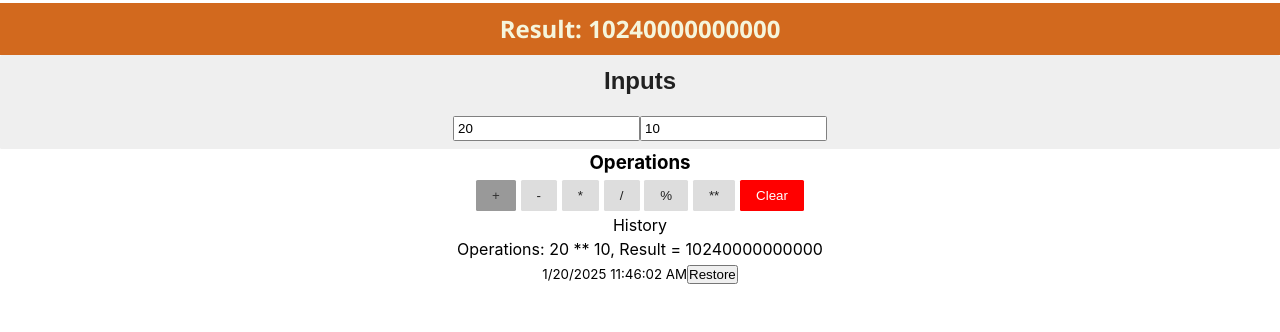
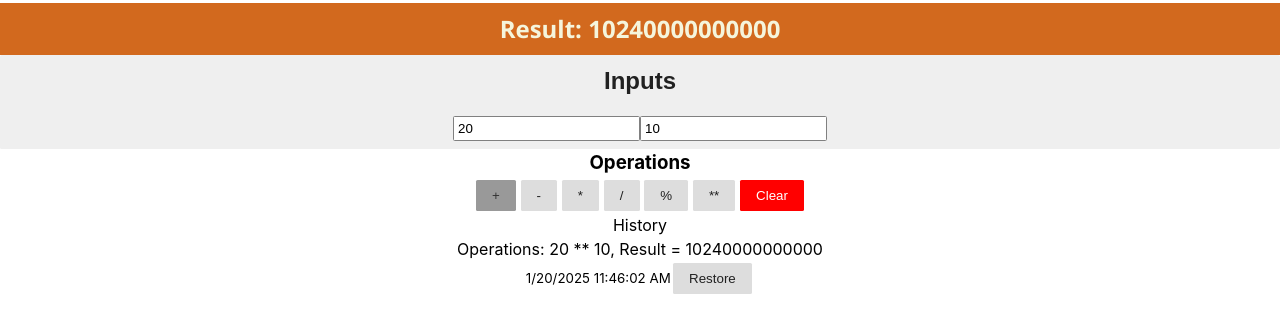
Before and after one commit to kamrulhasan2/Simple-Calculator, a React (Vite) app: page / in a window 1280 px wide. Both pictures are taken after a click on the button "**". Shown: the top 332 px of the page. Built offline with nearby package versions, Linux system fonts and the light colour scheme.

Commit message:
reate historyItem and HistorySection component and fix some issue

```diff
--- a/src/App.jsx
+++ b/src/App.jsx
@@ -1,9 +1,8 @@
 import React, { useState } from 'react';
 import './App.css';
-import NumberField from './components/ui/NumberField';
-import Button from './components/ui/Button';
 import InputSection from './components/inputs/InputSection';
 import OperationSection from './components/operations/OperationSection';
+import HistorySection from './components/history/HistorySection';
 
 const initalInputState = {
   a: 20,
@@ -61,7 +60,7 @@ function App() {
       result
     }
 
-    // setHistories({history, ...histories});
+
     setHistories([history, ...histories]);
   }
 
@@ -82,31 +81,11 @@ function App() {
       />
 
 
-      <div>
-        <p>History</p>
-        {histories.length === 0 ? (
-          <p>
-            <small>There is no history</small>
-          </p>
-        ) : (
-          <ul>
-            {histories.map((historyItem) => (
-              <li key={historyItem.id}>
-                <p>
-                  Operations: {historyItem.inputs.a} {historyItem.Operation}{' '}
-                  {historyItem.inputs.b}, Result = {historyItem.result}
-                </p>
-                <small>
-                  {historyItem.date.toLocaleDateString()}{' '}
-                  {historyItem.date.toLocaleTimeString()}
-                </small>
-
-                <button onClick={()=>handleRestoreBtn(historyItem)} disabled={restoredHistory !== null && restoredHistory === historyItem.id} >Restore</button>
-              </li>
-            ))}
-          </ul>
-        )}
-      </div>
+      <HistorySection
+        handleRestoreBtn={handleRestoreBtn}
+        histories={histories}
+        restoredHistory={restoredHistory}
+      />
 
     </div>
   )
--- /dev/null
+++ b/src/components/history/HistoryItem.jsx
@@ -0,0 +1,41 @@
+import React from 'react';
+import Button from '../ui/Button';
+import PropTypes from 'prop-types';
+
+function HistoryItem({historyItem,handleRestoreBtn,disabled}) {
+  return (
+    <li key={historyItem.id}>
+                <p>
+                  Operations: {historyItem.inputs.a} {historyItem.Operation}{' '}
+                  {historyItem.inputs.b}, Result = {historyItem.result}
+                </p>
+                <small>
+                  {historyItem.date.toLocaleDateString()}{' '}
+                  {historyItem.date.toLocaleTimeString()}
+                </small>
+
+                <Button
+                  text={'Restore'}
+                  onClick={()=>handleRestoreBtn(historyItem)}
+                  disabled={disabled}
+                />
+              </li>
+  )
+}
+
+HistoryItem.propTypes ={
+    historyItem: PropTypes.shape({
+    id: PropTypes.number.isRequired,
+    inputs: PropTypes.shape({
+        a: PropTypes.number.isRequired,
+        b: PropTypes.number.isRequired
+    }).isRequired,
+    date: PropTypes.object.isRequired,
+    Operation: PropTypes.string.isRequired,
+    result: PropTypes.number.isRequired
+    }).isRequired,
+    handleRestoreBtn: PropTypes.func.isRequired,
+    disabled: PropTypes.bool.isRequired
+}
+
+export default HistoryItem;
--- /dev/null
+++ b/src/components/history/HistorySection.jsx
@@ -0,0 +1,49 @@
+import React from 'react';
+import HistoryItem from './HistoryItem';
+import PropTypes from 'prop-types';
+
+
+function HistorySection({histories,restoredHistory,handleRestoreBtn}) {
+  return (
+    <div>
+        <p>History</p>
+        {histories.length === 0 ? (
+        <p>
+            <small>There is no history</small>
+        </p>
+        ) : (
+        <ul>
+            {histories.map((historyItem) => (
+            //history item
+            <HistoryItem
+                historyItem={historyItem}
+                handleRestoreBtn={handleRestoreBtn}
+                disabled={restoredHistory !== null && restoredHistory === historyItem.id}
+            />
+            ))}
+        </ul>
+        )}
+  </div>
+  )
+}
+
+HistorySection.propTypes ={
+    histories: PropTypes.arrayOf(
+        PropTypes.shape({
+                historyItem: PropTypes.shape({
+                id: PropTypes.number.isRequired,
+                inputs: PropTypes.shape({
+                    a: PropTypes.number.isRequired,
+                    b: PropTypes.number.isRequired
+                }).isRequired,
+                date: PropTypes.object.isRequired,
+                Operation: PropTypes.string.isRequired,
+                result: PropTypes.number.isRequired
+                }).isRequired,
+        })
+    ).isRequired,
+    restoredHistory : PropTypes.number.isRequired,
+    handleRestoreBtn : PropTypes.func.isRequired
+}
+
+export default HistorySection;
```
